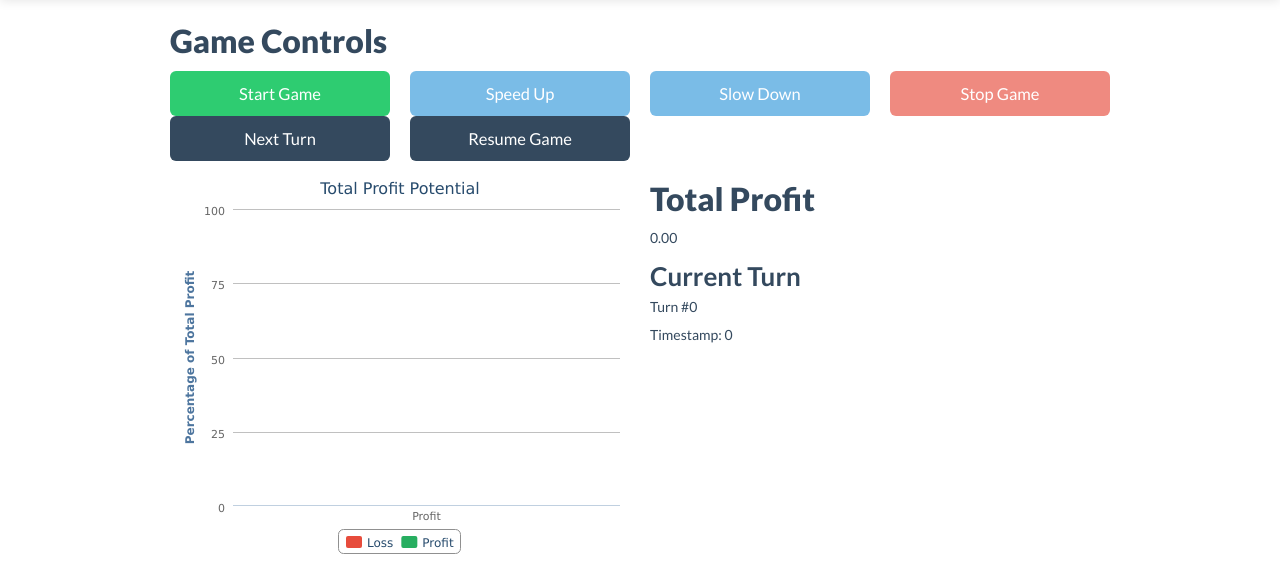
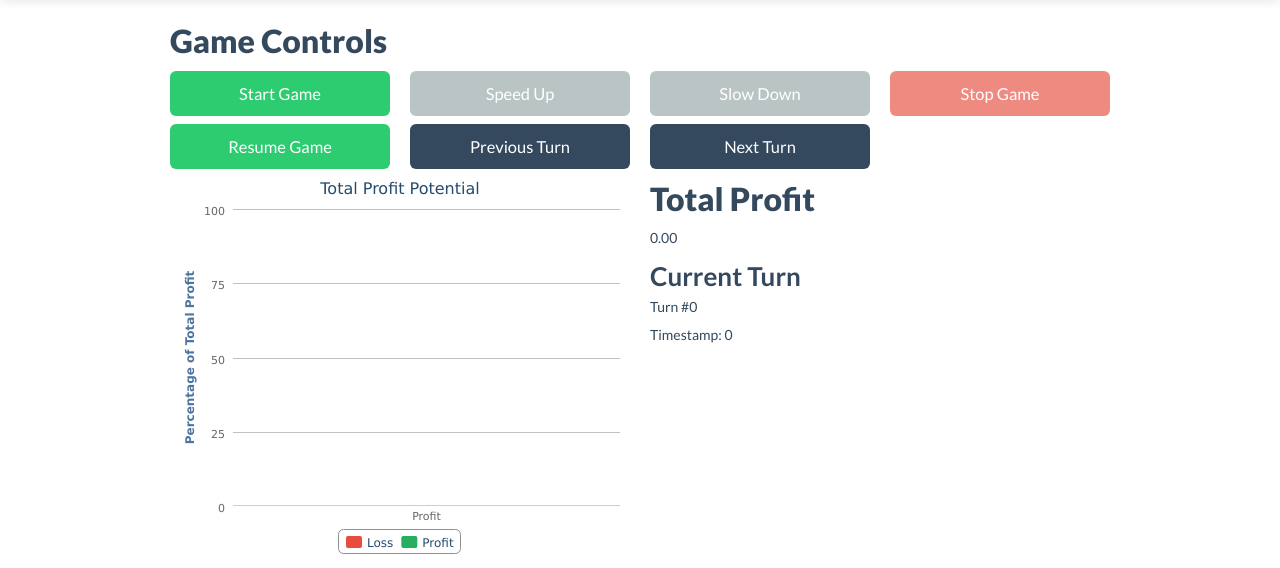
Before and after one commit to Sovietaced/Morgan-Stanley-Hackathon, a Django app: page / in a window 1280 px wide. Shown: the part 51-619 px from the top of the page. Run offline with Django 3.2, Linux system fonts and the light colour scheme; some libraries are stand-ins or nearby versions.

Commit message:
Previous buton added and controls cleaned up

```diff
--- a/hackathon/static/js/main.js
+++ b/hackathon/static/js/main.js
@@ -162,6 +162,7 @@ $(document).ready(function(){
 		slowDownButton = $('#slow_down_button'),
 		stopGameButton = $('#stop_game_button'),
 		nextTurnButton = $('#next_turn_button'),
+		previousTurnButton = $('#previous_turn_button'),
 		resumeGameButton = $('#resume_game_button'),
 		clearErrorLogButton = $('#clear_error_log_button'),
 		currentNum = 1,
@@ -174,9 +175,7 @@ $(document).ready(function(){
 			$.post('/game/start/', function(response) {
 				$('#game_controls').find('.response').html(make_message(response.status, response.message));
 				if (response.status === 'success') {
-					enableGameControls([speedUpButton, slowDownButton, stopGameButton]);
-					disableGameControls([startGameButton]);
-					startGameRefresh = setInterval(getTurn, timeBetween);
+					startGame();
 				}
 			},'json');
 		}
@@ -184,6 +183,12 @@ $(document).ready(function(){
 
 	nextTurnButton.on('click', function(e) {
 		e.preventDefault();
+		getTurn(currentNum);
+	});
+
+	previousTurnButton.on('click', function(e) {
+		e.preventDefault();
+		currentNum = currentNum - 2;
 		getTurn(currentNum);
 	});
 
@@ -204,16 +209,12 @@ $(document).ready(function(){
 	stopGameButton.on('click', function(e) {
 		e.preventDefault();
 		var el = $(this);
-		disableGameControls([speedUpButton, slowDownButton, stopGameButton]);
-		enableGameControls([startGameButton]);
-		clearInterval(startGameRefresh);
+		stopGame();
 	});
 
 	resumeGameButton.on('click', function(e) {
 		e.preventDefault();
-		enableGameControls([speedUpButton, slowDownButton, stopGameButton]);
-		disableGameControls([startGameButton]);
-		startGameRefresh = setInterval(getTurn, timeBetween);
+		startGame();
 	});
 
 	clearErrorLogButton.on('click', function(e) {
@@ -221,12 +222,27 @@ $(document).ready(function(){
 		$('#error_log').find('tbody').children().empty();
 	});
 
+	var startGame = function() {
+		enableGameControls([speedUpButton, slowDownButton, stopGameButton, nextTurnButton, previousTurnButton]);
+		disableGameControls([startGameButton, resumeGameButton]);
+		startGameRefresh = setInterval(getTurn, timeBetween);
+	};
+
+	var stopGame = function() {
+		disableGameControls([speedUpButton, slowDownButton, stopGameButton]);
+		enableGameControls([startGameButton, resumeGameButton]);
+		clearInterval(startGameRefresh);
+	};
+
 	var setGameLoopTimer = function() {
 		clearInterval(startGameRefresh);
 		startGameRefresh = setInterval(getTurn, timeBetween);
-	}
+	};
 
 	var getTurn = function() {
+		if (currentNum <= 0) {
+			currentNum = 1;
+		}
 		$.post('/turn/' + currentNum, function(response) {
 			if (response) {
 				response = deserializeAgain(response);
--- a/hackathon/templates/index.html
+++ b/hackathon/templates/index.html
@@ -31,21 +31,26 @@
 			<a href="#" id="start_game_button" class="btn btn-large btn-block btn-success">Start Game</a>
 		</div>
 		<div class="span3">
-			<a href="#" id="speed_up_button" class="btn btn-large btn-block btn-info disabled twipsy" data-toggle="tooltip" data-original-title="Game must be started first!">Speed Up</a>
+			<a href="#" id="speed_up_button" class="btn btn-large btn-block disabled twipsy" data-toggle="tooltip" data-original-title="Game must be started/resumed first!">Speed Up</a>
 		</div>
 		<div class="span3">
-			<a href="#" id="slow_down_button" class="btn btn-large btn-block btn-info disabled twipsy" data-toggle="tooltip" data-original-title="Game must be started first!">Slow Down</a>
+			<a href="#" id="slow_down_button" class="btn btn-large btn-block disabled twipsy"  data-toggle="tooltip" data-original-title="Game must be started/resumed first!">Slow Down</a>
 		</div>
 		<div class="span3">
-			<a href="#" id="stop_game_button" class="btn btn-large btn-block btn-danger disabled twipsy" data-toggle="tooltip" data-original-title="Game must be started first!">Stop Game</a>
+			<a href="#" id="stop_game_button" class="btn btn-large btn-block btn-danger disabled twipsy" data-toggle="tooltip" data-original-title="Game must be started/resumed first!">Stop Game</a>
+		</div>
+		<div class="response span12"></div>
+	</div>
+	<div class="row">
+		<div class="span3">
+			<a href="#" id="resume_game_button" class="btn btn-large btn-block btn-success">Resume Game</a>
+		</div>
+		<div class="span3">
+			<a href="#" id="previous_turn_button" class="btn btn-large btn-block">Previous Turn</a>
 		</div>
 		<div class="span3">
 			<a href="#" id="next_turn_button" class="btn btn-large btn-block">Next Turn</a>
 		</div>
-		<div class="span3">
-			<a href="#" id="resume_game_button" class="btn btn-large btn-block">Resume Game</a>
-		</div>
-		<div class="response span12"></div>
 	</div>
 	<div class="row">
 		<div class="span6">
```
